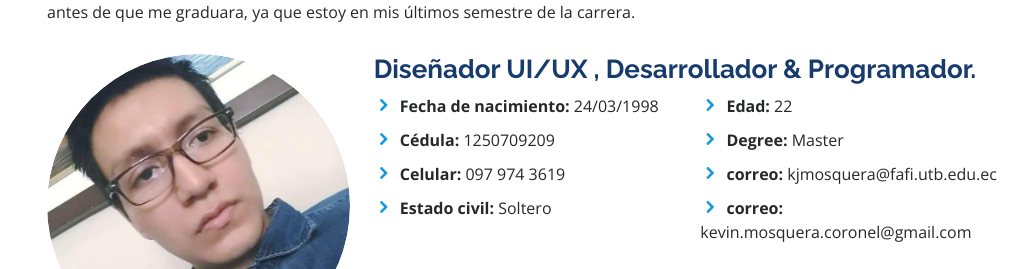
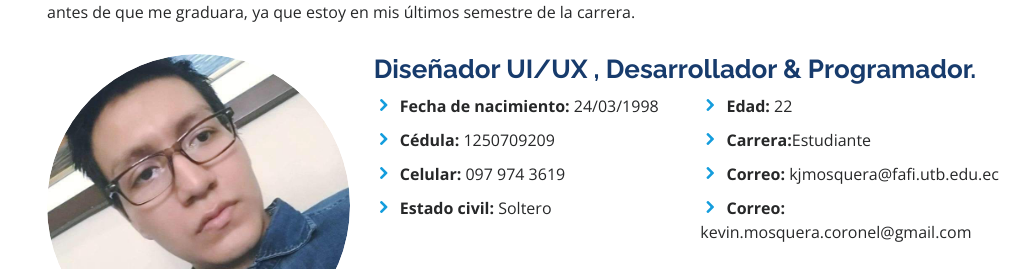
Before and after one commit to kevinm9/portafolio, a plain HTML site: page index.html in a window 1280 px wide. Shown: the part 962-1231 px from the top of the page, without its empty margins (265-1280 px from the left). Drawn offline with nearby package versions, Linux system fonts and the light colour scheme.

Commit message:
Update index.html

```diff
--- a/index.html
+++ b/index.html
@@ -117,9 +117,9 @@
               <div class="col-lg-6">
                 <ul>
                   <li><i class="icofont-rounded-right"></i> <strong>Edad:</strong> 22</li>
-                  <li><i class="icofont-rounded-right"></i> <strong>Degree:</strong> Master</li>
-                  <li><i class="icofont-rounded-right"></i> <strong>correo:</strong> kjmosquera@fafi.utb.edu.ec</li>
-                  <li><i class="icofont-rounded-right"></i> <strong>correo:</strong> kevin.mosquera.coronel@gmail.com</li>
+                  <li><i class="icofont-rounded-right"></i> <strong>Carrera:</strong>Estudiante</li>
+                  <li><i class="icofont-rounded-right"></i> <strong>Correo:</strong> kjmosquera@fafi.utb.edu.ec</li>
+                  <li><i class="icofont-rounded-right"></i> <strong>Correo:</strong> kevin.mosquera.coronel@gmail.com</li>
                 </ul>
               </div>
             </div>
```
